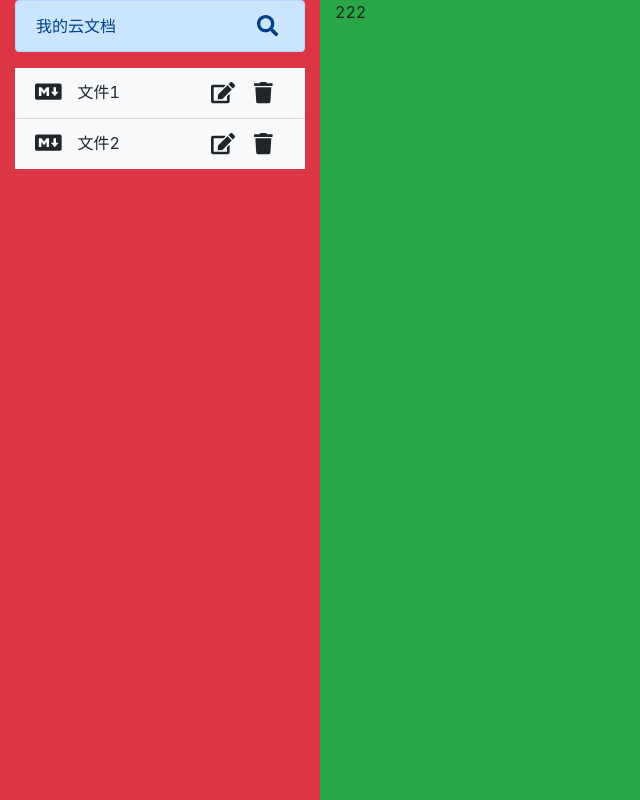
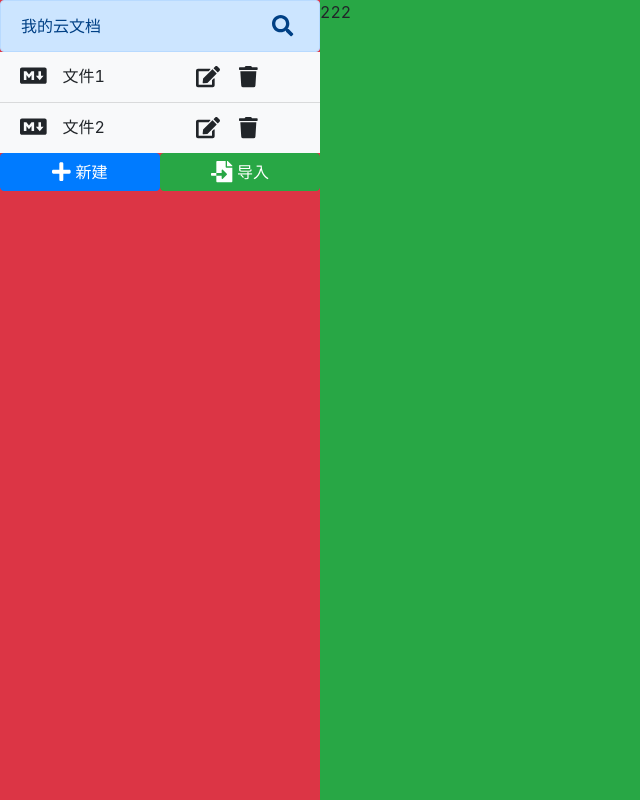
Before and after one commit to zx1393150945/react-electron, a React (Create React App) app: page / in a window 1280 px wide. Shown: the whole page, without its empty margins (0-640 px from the left). Built offline with nearby package versions, Linux system fonts and the light colour scheme.

Commit message:
Bottom-btn

```diff
--- a/src/App.js
+++ b/src/App.js
@@ -5,14 +5,25 @@ import 'bootstrap/dist/css/bootstrap.min.css'
 import {FileSearch} from './components/file-search/file-search'
 import {FileList} from './components/file-list/file-list'
 import {defaultFiles} from './util/default-files'
+import {BottomButton} from './components/bottom-btn/bottom-btn'
+import {faPlus, faFileImport} from "@fortawesome/free-solid-svg-icons"
 
 function App() {
   return (
-    <div className="App container-fluid">
-      <div className={"row main"}>
+    <div className="App container-fluid px-0">
+      <div className={"row main no-gutters"}>
          <div className={"col-3 bg-danger left-panel"}>
              <FileSearch title={"我的云文档"} onFileSearch={value => {console.log(value)}}/>
              <FileList files={defaultFiles} onFileClick={() => {}} onFileDelete={() => {}} onSaveEdit={(id, value) => {console.log(id, value)}}/>
+             <div className={"row no-gutters"}>
+                 <div className={"col"}>
+                     <BottomButton icon={faPlus} colorClass={"btn-primary"} text={"新建"}/>
+                 </div>
+                 <div className={"col"}>
+                     <BottomButton icon={faFileImport} colorClass={"btn-success"} text={"导入"}/>
+                 </div>
+             </div>
+
          </div>
          <div className={"col-9 bg-success right-panel"} >222</div>
       </div>
--- a/src/components/bottom-btn/bottom-btn.jsx
+++ b/src/components/bottom-btn/bottom-btn.jsx
@@ -0,0 +1,19 @@
+import React, {useState, useEffect} from 'react'
+import PropTypes from 'prop-types'
+import { FontAwesomeIcon } from '@fortawesome/react-fontawesome'
+
+export const BottomButton = ({text, colorClass, icon, onClick}) => {
+    return (
+        <button type={"button"} className={`btn btn-block no-border ${colorClass}`}
+        onClick={onClick}
+        >
+            <FontAwesomeIcon icon={icon} size={"lg"}/> {text}
+        </button>
+    )
+}
+BottomButton.propTypes = {
+    text: PropTypes.string,
+    colorClass:  PropTypes.string,
+    icon: PropTypes.element.isRequired,
+    onClick: PropTypes.func
+}
--- a/src/components/file-search/file-search.jsx
+++ b/src/components/file-search/file-search.jsx
@@ -37,7 +37,7 @@ export const FileSearch = ({title, onFileSearch}) => {
     // A && B  返回值 如果A是false,返回A 否则返回 B , 也就是哪个是假返回哪个
     //   <> </> 在页面上是不会有什么节点的
     return (
-        <div className={"alert alert-primary d-flex justify-content-between align-items-center"}>
+        <div className={"alert alert-primary d-flex justify-content-between align-items-center mb-0"}>
             {!inputActive &&
                 <>
                  <span>{title}</span>
```
